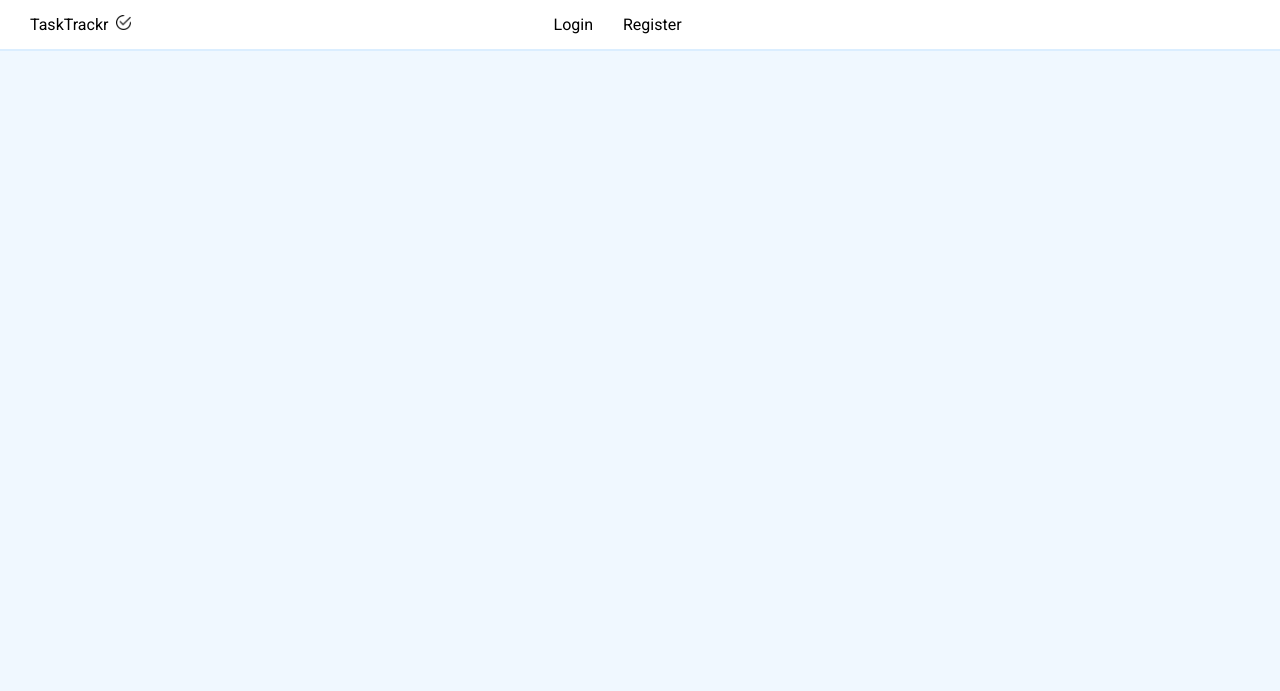
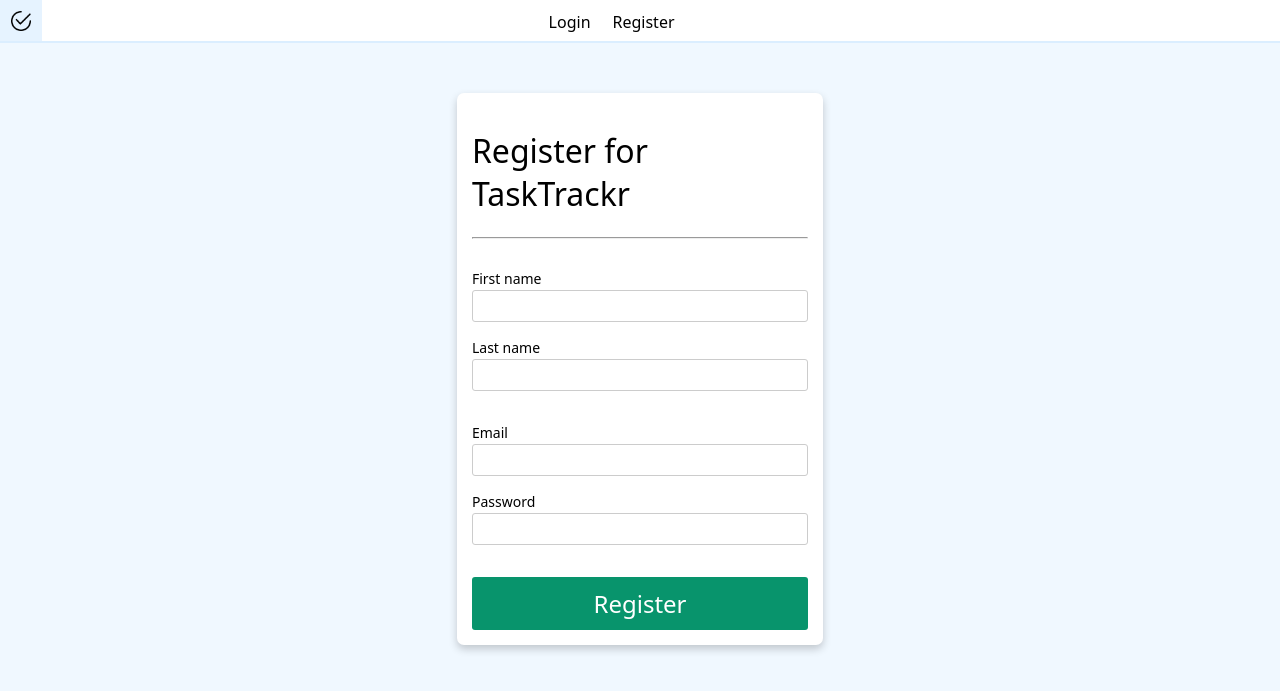
Before and after one commit to Tango0o0o/TaskTrackr, a Django app: page /register/ in a window 1280 px wide. Shown: the top 691 px of the page. Run offline with Django 4.2, Linux system fonts and the light colour scheme.

Commit message:
Added forms.css, made login and register page and also a top navbar and also homepage with grid

```diff
--- a/Main/Static/Maincss/base.css
+++ b/Main/Static/Maincss/base.css
@@ -3,3 +3,19 @@
     --alice-blue-hsl-hover: hsl(208, 100%, 95%);
     --alice-blue-hsl-borders: hsl(208, 100%, 93%);
 }
+
+body { /* the body element (master element, top of hierachy) */
+
+    margin: 0px; /* Removes gap between container and screen */
+    background-color: var(--alice-blue-hsl); /* backgrounf colour of aliceblue in hue saturation lightness */
+
+}
+
+* {
+    font-family: system-ui, "Segoe UI", Roboto, Helvetica, Arial, sans-serif, "Apple Color Emoji", "Segoe UI Emoji", "Segoe UI Symbol"; /* Everything has this font */
+    font-weight: 400; /* thickness of the font */
+    font-style: normal; /* no funny stuff (italics) etc */
+
+    max-width: 100%;
+    overflow-wrap: break-word;
+}
--- a/Main/Static/Maincss/topnavbar.css
+++ b/Main/Static/Maincss/topnavbar.css
@@ -1,73 +1,62 @@
-body { /* the body element (master element, top of hierachy) */
+nav {
 
-    margin: 0px; /* Removes gap between container and screen */
-    background-color: var(--alice-blue-hsl); /* backgrounf colour of aliceblue in hue saturation lightness */
+    background-color: white;
 
-    font-family: "Roboto", sans-serif; /* font style / family */
-    font-weight: 400; /* thickness of the font */
-    font-style: normal; /* no funny stuff (italics) etc */
-}
+    height: 10%; /* 10% of screen height */
 
-.mobile {
-    display: none; /* Anything with class mobile (built for mobiles) should be hidden */
-}
-
-.navbar > div { /* Selects the navbar class then the unordered list element */
-    position: relative;
-
-    background-color: white; /*Sets the background colour to white */
-    list-style-type: none; /* Removes bullet points */
-    margin: 0px; /* No margins, sticks right to the top and left of the screen */
-    padding: 0;  /* Sticks the content to the edge of the container */
+    display: flex;
+    flex-wrap: wrap; /* for smaller screens allow wrapping */
+    gap: 1%; /* Gap between each flex item */
 
     border-bottom: 2px solid var(--alice-blue-hsl-borders);
 
-    overflow: hidden; /* Stops the background going invisible, because before going off screen hides whole thing, now just clips it */
+    position: relative; /* For media query */
+    max-width: 100%;
+}
+
+/* taking awa the actual link design */
+nav a {
+    text-decoration: none;
+    color: black;
+    padding: 11px;
+}
+
+/* visual hovering indicator */
+nav a:hover{
+    background-color: var(--alice-blue-hsl-hover);
+    transition: 0.5s;
+}
+
+.nav-icon {
+    max-width: 25px;
+    max-height: 20px;
+}
+
+#siteid {
+    height: 19px;
+}
+
+/* centered container a flex box to allow wrapping */
+.center {
+    display: flex;
+    flex-wrap: wrap;
 }
 
 
-.navbar a { /* Selects the navbar class then the link element */
-    display: block; /* Gives each on its own full space */
+/* padding looked a bit weird in the site id, fixing it */
 
-    padding: 15px 15px; /* Pushes the content 15px inwards at all sides */
-    float: left; /* Allows an element to float to the left, so then all of the elements coming next flow next to it */
 
-    color: black; /* Text colour black */
-    text-align: center; /* Put the text in the center of the container */
-    text-decoration: none; /* plain, basic text */
-
+/* media queries just to fine tune the position of the centered items */
+@media (min-width: 675px) {
+    .center {
+        margin-left: 42%;
+        position: absolute;
+    }
 }
 
-.navbar a:hover { /* Navbar class then link element on the hover pseudoclass */
-    background-color: var(--alice-blue-hsl-hover); /*  set background color to alice blue but slightly darker */
-    transition: 1s; /* Take 1 second to transition the color */
-}
-
-.nav-icon {
-    /* make the image much smaller 20px both ways */
-    width: 15px;
-    height: 15px;
-    float: right; /* let the text flow directly to the left of it */
-}
-
-.center {
-    position: absolute;
-    left: 48%;
-    top: 48%;
-    transform: translate(-48%, -48%);
-}
-
-#siteid {
-    margin-left: 15px;
-}
-
-@media (width < 600px) {
-    body .mobile {
-        display: block;
-    }
-
-    body #siteid {
-        display: none;
-        width: 100px;
+@media (580px < width < 674px) {
+    .center {
+        margin-left: 40%;
+        position: absolute;
     }
 }
--- a/Main/templates/Main/base.html
+++ b/Main/templates/Main/base.html
@@ -1,16 +1,20 @@
 <!DOCTYPE html>
 
 <head>
-  <meta name="viewport" content="width=device-width, initial-scale=1.0">
+  <meta name="viewport" content="width=device-width, initial-scale=1.0"> <!--what this do-->
 
   <link type="text/css" rel="stylesheet" href="/static/Maincss/base.css">
   <link type="text/css" rel="stylesheet" href="/static/Maincss/topnavbar.css">
+
+  {% block css %}
+
+  {% endblock %}
 
   <title>TaskTrackr |{% block title %} {% endblock %}</title>
 
   <link rel="preconnect" href="https://fonts.googleapis.com">
   <link rel="preconnect" href="https://fonts.gstatic.com" crossorigin>
-  <link href="https://fonts.googleapis.com/css2?family=Roboto&display=swap" rel="stylesheet">
+  <link href="https://fonts.googleapis.com/css2?family=Montserrat:wght@300&display=swap" rel="stylesheet">
 
   <link rel="icon" href="/media/icons/Checkmark.png">
 </head>
@@ -19,15 +23,13 @@
 
   <nav class="navbar"> <!-- Simply just a container, to make selection better -->
 
-    <div>
 
         <a class="primary-tab" id="siteid" href="{% url 'home' %}">
-          TaskTrackr &nbsp;
           <img class="nav-icon" src="/media/icons/Checkmark.png">
         </a>
 
 
-        <a id="siteid mobile"><img class="nav-icon mobile" src="/media/icons/Checkmark.png"></a>
+        <!-- <a id="siteid mobile"><img class="nav-icon mobile" src="/media/icons/Checkmark.png"></a> -->
 
 
       {% if not user.is_authenticated %}
@@ -37,9 +39,14 @@
           </div>
       {% endif %}
 
-    </div>
 
   </nav>
 
-    <script src="/static/Mainjs/base.js"></script>
+  <main>
+    {%block content %}
+
+    {% endblock %}
+  </main>
+
+  <script src="/static/Mainjs/base.js"></script>
 </body>
--- a/Users/forms.py
+++ b/Users/forms.py
@@ -1,18 +1,45 @@
+from typing import Any
 from django.contrib.auth.forms import UserCreationForm,AuthenticationForm
 from django import forms
 from .models import Profile
 from django.contrib.auth.models import User
 from django.contrib.auth.views import LoginView
+
 class Registration(UserCreationForm):
 
-    first_name = forms.CharField(max_length=50,label="First name")
-    last_name = forms.CharField(max_length=50,label="Last name")
+    def __init__(self, *args: Any, **kwargs: Any) -> None: # learn init fr
+        super().__init__(*args, **kwargs)
+        del self.fields["password2"] # wtf is thissssssss
+        self.fields["username"].label = "Email" # Set the username to an email, less fields
+
+        for field in self.fields:
+            label = field.replace("_", " ").capitalize() # Changing the labels to be presentable e.g "first_name" to "First name"
+            self.fields[field].widget.attrs = {"class" : "form-input interact", "label" : f"{label}"} # Setting css + html stuff
+
+        self.fields["username"].widget.attrs.update({"type" : "email"})
+
+
+    first_name = forms.CharField(max_length=50,label="First name", required=True)
+    last_name = forms.CharField(max_length=50,label="Last name", required=False)
+
 
     class Meta:
         model = User
-        fields = ["first_name", "last_name", "username", "email","password1"]
+        fields = ["first_name", "last_name", "username","password1"]
+
+class LoginForm(AuthenticationForm): # need to tweak login form a lil bit
+    def __init__(self, request: Any = ..., *args: Any, **kwargs: Any) -> None:
+        super().__init__(request, *args, **kwargs)
+
+        self.fields["username"].label = "Email" # Change username to act as an email (still unique id)
+
+        for field in self.fields:
+            label = field.replace("_", " ").capitalize() # Changing the labels to be presentable e.g "first_name" to "First name"
+            self.fields[field].widget.attrs = {"class" : "form-input interact", "label" : f"{label}"} # Setting css + html stuff
 
 
+    class Meta:
+        fields = ["username", "password"] #adding in the fields
 
 class ProfileForm(forms.ModelForm):
 
--- /dev/null
+++ b/Users/static/registration/forms.css
@@ -0,0 +1,81 @@
+form{
+    background-color: white;
+    box-shadow: 0 4px 8px 0  rgba(0, 0, 0, 0.2);
+
+    width: 40ch;
+
+    box-sizing: border-box;
+
+    margin: auto;
+    margin-top: 50px;
+    margin-bottom: 30px;
+
+    display: flex;
+    flex-direction: column;
+    flex-wrap: wrap;
+
+    gap: 2rem;
+
+    padding: 15px;
+    border-radius: 7px;
+
+
+}
+
+.input-group {
+    display: flex;
+    flex-direction: column;
+    flex-wrap: wrap;
+
+    gap: 1rem;
+
+}
+
+.interact {
+
+    flex-grow: 1;
+    box-sizing: border-box;
+
+    border: #cccccc solid 1px;
+    border-radius: 3px;
+
+
+    padding: 5px;
+
+    width: 100%;
+
+
+    overflow-wrap: break-word;
+
+}
+
+.form-input {
+    font-size: 15px;
+    padding: 5px;
+    padding-left: 7px;
+
+}
+
+label {
+    display: block;
+    margin-bottom: 2px;
+    font-size: 14px;
+    font-weight: 500;
+}
+
+.btn-success {
+    color: white;
+    background-color: rgb(8, 148, 108);
+    font-size: x-large;
+    border: none;
+    padding: 10px 0 10px 0;
+}
+
+.btn-success:hover {
+    background-color: rgb(8, 116, 85);
+    transition: 1s;
+}
+
+hr {
+    margin-bottom: -0.1rem;
+}
--- a/Users/templates/registration/register.html
+++ b/Users/templates/registration/register.html
@@ -1,4 +1,9 @@
 {%extends "Main/base.html"%}
+
+{% block css %}
+    <link type="text/css" rel="stylesheet" href="/static/registration/forms.css">
+    <link type="text/css" rel="stylesheet" href="/static/registration/register.css">
+{% endblock %}
 
 {%block title%} Register {%endblock%}
 
@@ -9,13 +14,43 @@
             <a href="/">Nice try ;), go to home</a>
         </div>
     {%else%}
-        <div class="small_container">
-            <h1>Register</h1>
-            <hr class="h-25">
-            <form method="post" action="/register/">
+        <div class="form-container">
+
+            <form method="post" action="{% url 'register' %}">
                 {% csrf_token %}
-                {{form}}
-                <button type="submit" class="btn btn-success">Register</button>
+
+                <div class="flex-group">
+                    <h1>Register for TaskTrackr</h1>
+                    <hr>
+                </div>
+
+                <div class="input-group flex-group">
+                    <div>
+                        <label for="{{form.first_name.id}}">{{form.first_name.label}}</label>
+                        {{form.first_name}}
+                    </div>
+                    <div>
+                        <label for="{{form.last_name.id}}">{{form.last_name.label}}</label>
+                        {{form.last_name}}
+                    </div>
+                </div>
+
+                <div class="input-group flex-group">
+                    <div>
+                        <label for="{{form.email.id}}">{{form.username.label}}</label>
+                        {{form.username}}
+                    </div>
+
+                    <div>
+                        <label for="{{form.password1.id}}">{{form.password1.label}}</label>
+                        {{form.password1}}
+                    </div>
+
+                </div>
+
+                <button type="submit" class="btn-success interact">Register</button>
+
+
             </form>
         </div>
     {%endif%}
--- a/Users/urls.py
+++ b/Users/urls.py
@@ -6,7 +6,7 @@ from django.conf.urls.static import static
 
 urlpatterns = [
     path("register/", view=views.register, name="register"),
-    path("login/", view=LoginView.as_view(template_name="registration/login.html"), name="login"),
+    path("login/", view=views.login, name="login"),
     path("logout/", view=LogoutView.as_view(template_name="registration/logout.html"),name="logout"),
     path("profile/edit", view=views.edit_profile, name="edit_profile"),
     path("profile/<int:user_id>",view=views.view_profile,name="view_profile"),
--- a/Users/views.py
+++ b/Users/views.py
@@ -1,7 +1,8 @@
 from django.shortcuts import render,redirect
 from django.contrib.auth.models import User
 from django.contrib.auth import login as login_user
-from .forms import Registration, ProfileForm, DateForm
+from django.contrib.auth import authenticate
+from .forms import Registration, ProfileForm, DateForm, LoginForm
 from django.http import HttpResponse
 from django.urls import reverse
 from django.views.decorators.csrf import csrf_exempt
@@ -14,12 +15,14 @@ def register(req):
         return render(req, "registration/register.html", {"form":form})
     else:
         new_user = Registration(req.POST)
-        if new_user.is_valid():
+
+        if new_user.is_valid(): # if user info valid, then login user
             user = new_user.save()
             login_user(req, user)
         else:
-            return redirect("/register/")
-        return redirect(f"{reverse('edit_profile')}")
+            return redirect(f"{reverse('register')}") # if not back to register
+
+        return redirect(f"{reverse('home')}") # redirect to home page if valid
 
 def edit_profile(req):
 
@@ -58,6 +61,19 @@ def view_profile(req,user_id):
     user = User.objects.get(id=user_id)
     return render(req, "Users/profile.html", {"user_":user})
 
+def login(req):
+
+    if req.POST:
+        user = authenticate(req, username=req.POST["username"], password=req.POST["password"]) # checking if user exists
+
+        if user is not None: # login user if so
+            login_user(req, user)
+            return redirect(f"{reverse('home')}")
+
+    # redirect to login otherwise
+    loginform = LoginForm()
+    return render(req, "registration/login.html", {"form" : loginform})
+
 @csrf_exempt
 def discord_login(req):
     id = req.POST.get('id')
```
Also changed, not shown: Main/Static/Maincss/Home.css (added, +77 -0 lines), Main/templates/Main/home.html (+12 -7 lines), Users/templates/registration/login.html (+23 -6 lines), db.sqlite3, media/profile_pics/25.png (added), media/profile_pics/26.png (added), 1 other file.
